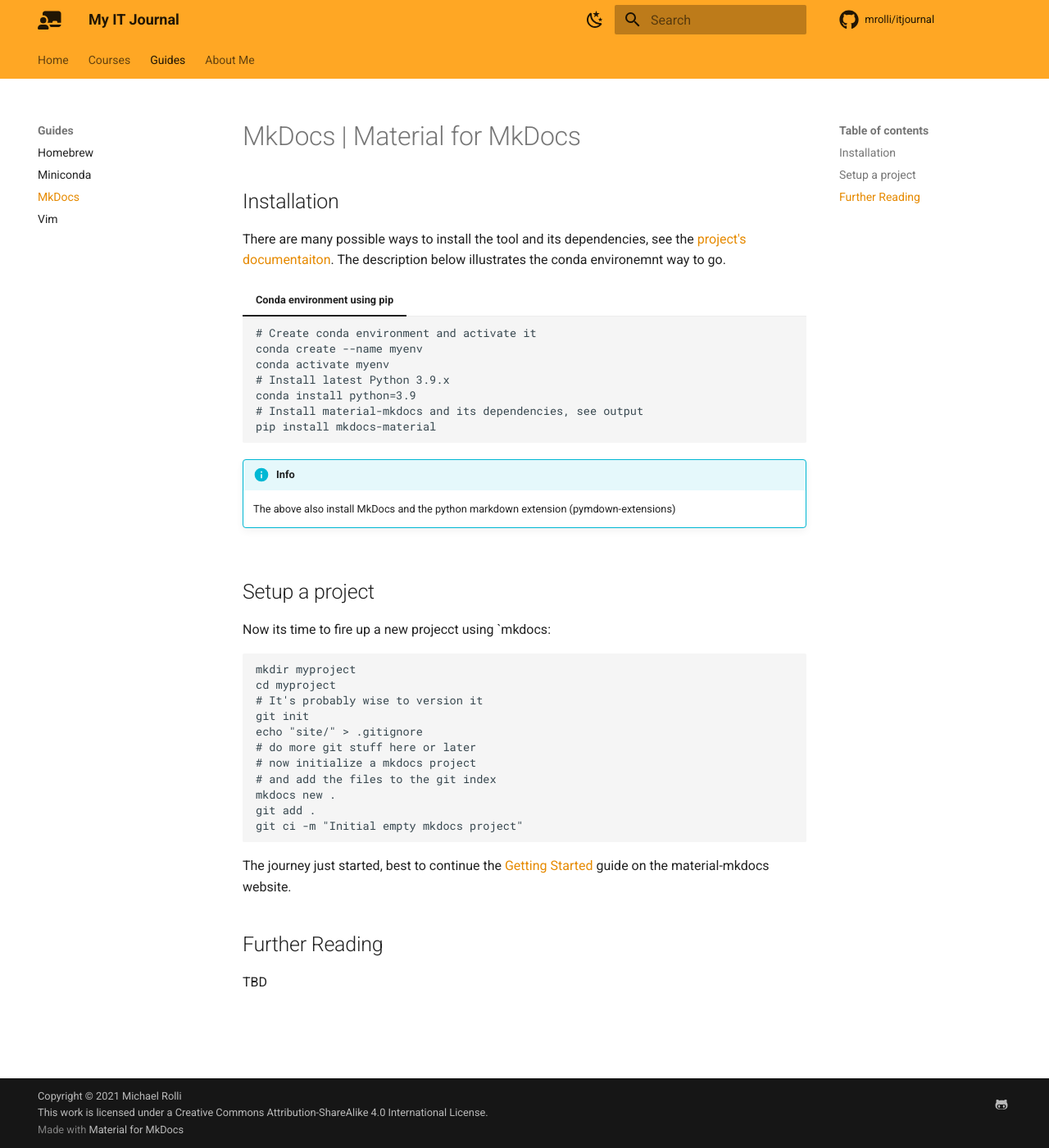
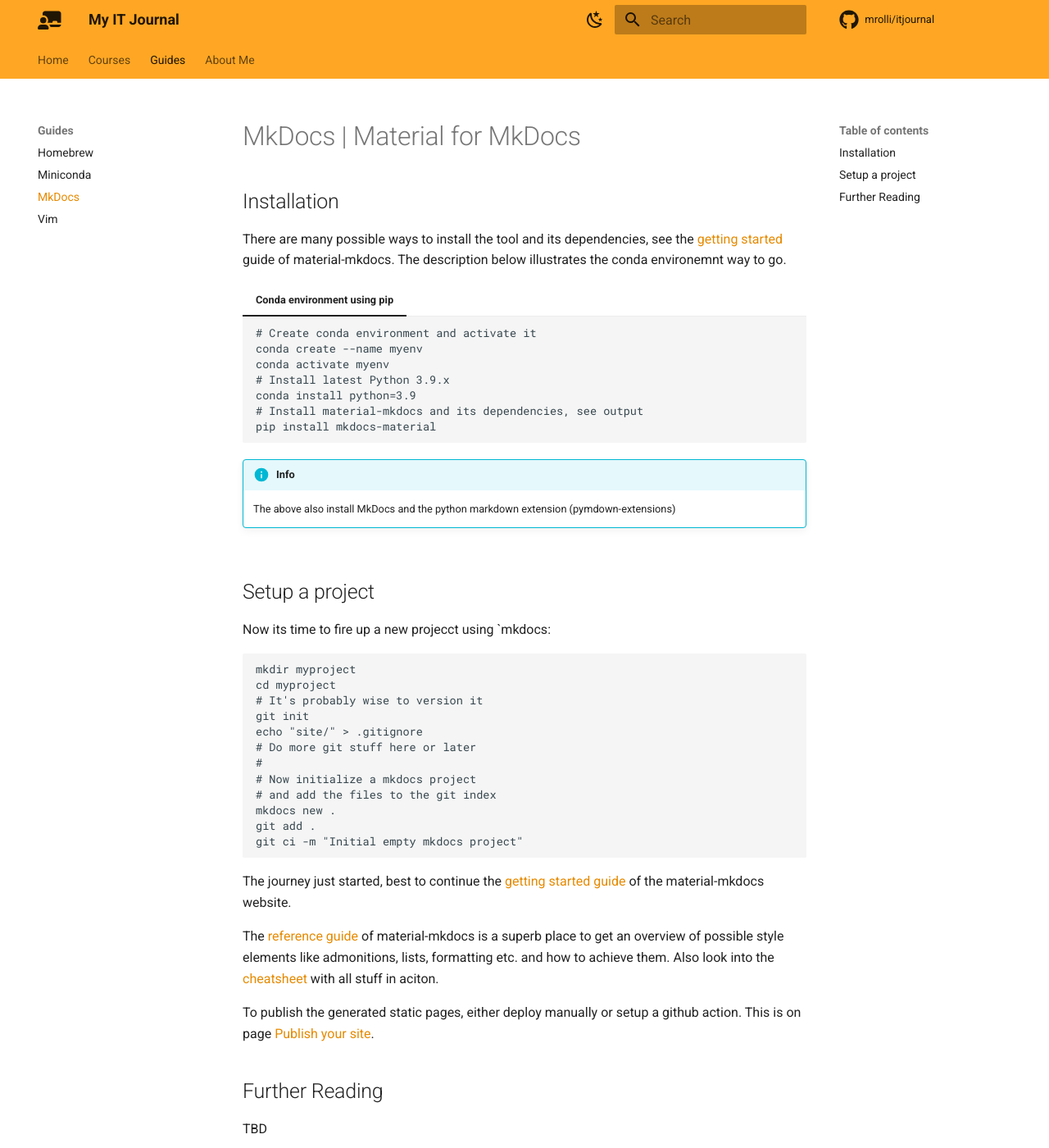
Before and after one commit to mrolli/myitjournal, an MkDocs documentation site: the page built from docs/guides/mkdocs.md, in a window 1280 px wide and 1400 px high. Shown: the whole window at 82% size. Built offline with MkDocs 1.6.1 and Material for MkDocs 9.7.7, drawn with Linux system fonts in a browser that asks for light colours; comment, search, counter and statistics services are not loaded.

Commit message:
Extend mkdocs guide

```diff
--- a/docs/guides/mkdocs.md
+++ b/docs/guides/mkdocs.md
@@ -2,9 +2,9 @@
 
 ## Installation
 
-There are many possible ways to install the tool and its dependencies, see
-the [project's documentaiton](https://squidfunk.github.io/mkdocs-material/getting-started/).
-The description below illustrates the conda environemnt way to go.
+There are many possible ways to install the tool and its dependencies, see the
+[getting started][1] guide of material-mkdocs. The description below illustrates
+the conda environemnt way to go.
 
 === "Conda environment using pip"
 
@@ -29,16 +29,29 @@
     # It's probably wise to version it
     git init
     echo "site/" > .gitignore
-    # do more git stuff here or later
-    # now initialize a mkdocs project
+    # Do more git stuff here or later
+    #
+    # Now initialize a mkdocs project
     # and add the files to the git index
     mkdocs new .
     git add .
     git ci -m "Initial empty mkdocs project"
 
 
-The journey just started, best to continue the [Getting Started](https://squidfunk.github.io/mkdocs-material/creating-your-site/) guide on the material-mkdocs website.
+The journey just started, best to continue the [getting started guide][1] of the
+material-mkdocs website.
+
+The [reference guide][2] of material-mkdocs is a superb place to get an overview
+of possible style elements like admonitions, lists, formatting etc. and how to
+achieve them. Also look into the [cheatsheet][3] with all stuff in aciton.
+
+To publish the generated static pages, either deploy manually or setup a github action. This is
+on page [Publish your site](https://squidfunk.github.io/mkdocs-material/publishing-your-site/).
 
 ## Further Reading
 
 TBD
+
+[1]: https://squidfunk.github.io/mkdocs-material/getting-started/
+[2]: https://squidfunk.github.io/mkdocs-material/reference/abbreviations/
+[3]: /mdcheat/
```
Also changed, not shown: docs/courses/myitjournal.md (+1 -1 lines).
